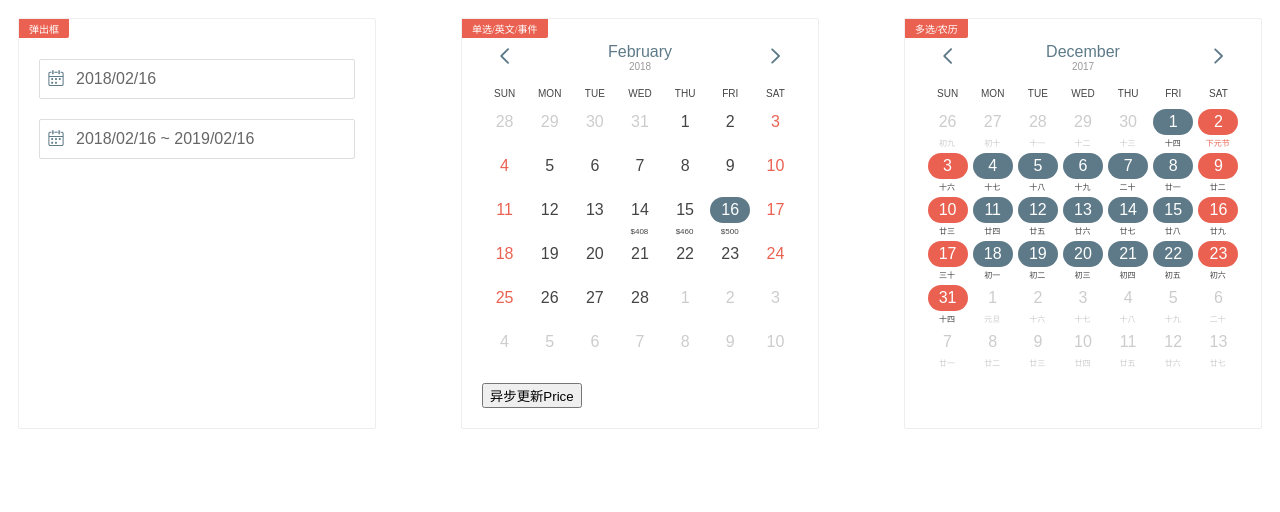
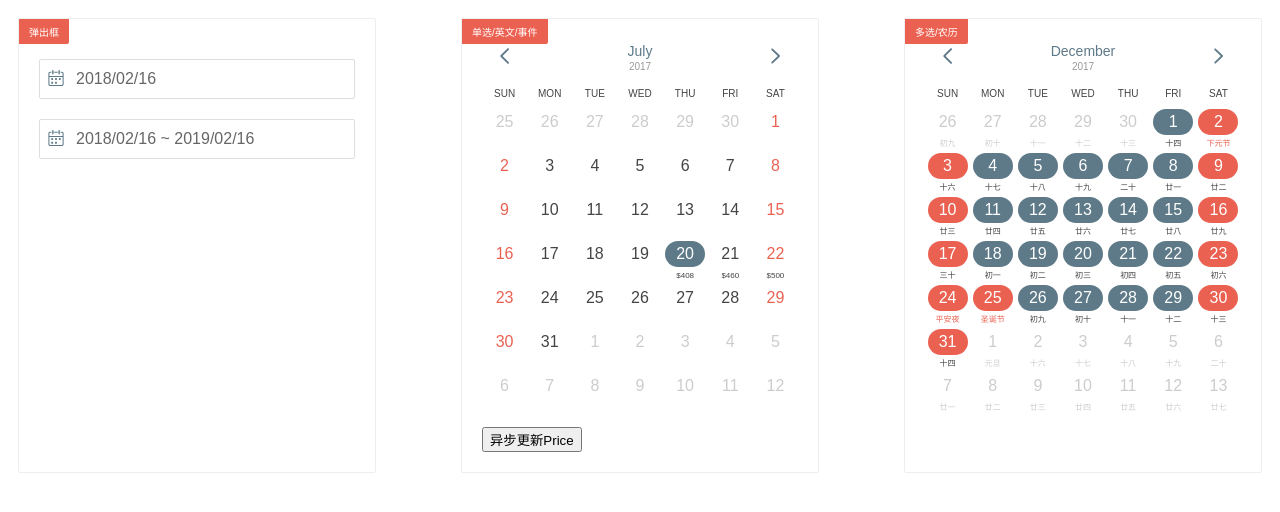
Before and after one commit to jinzhe/vue-calendar, a Vue app: page / in a window 1280 px wide. Shown: the top 512 px of the page. Built offline with nearby package versions, Linux system fonts and the light colour scheme.

Commit message:
Fixed some bugs
1.Fixed in windows css bug.

2.Fixed some date no display.

```diff
--- a/src/app.vue
+++ b/src/app.vue
@@ -50,12 +50,14 @@ export default {
     data(){
         return {
             calendar1:{
-                value:[2018,2,16], //默认日期
+                value:[2017,7,20], //默认日期
                 // lunar:true, //显示农历
                 weeks:['Sun', 'Mon', 'Tue', 'Wed', 'Thu', 'Fri', 'Sat'],
                 months:['January', 'February', 'March', 'April', 'May', 'June', 'July', 'August', 'September', 'October', 'November', 'December'],
                 events:{
-                    '2018-2-14':'$408','2018-2-15':'$460','2018-2-16':'$500',
+                    '2017-7-20':'$408',
+                    '2017-7-21':'$460',
+                    '2017-7-22':'$500',
                 },
                 select(value){
                     console.log(value.toString());
@@ -122,9 +124,9 @@ export default {
         },
         changeEvents(){
             this.calendar1.events={
-                '2018-2-14':'$'+(Math.random()*1000>>0),
-                '2018-2-15':'$'+(Math.random()*1000>>0),
-                '2018-2-16':'$'+(Math.random()*1000>>0),
+                '2017-7-20':'$'+(Math.random()*1000>>0),
+                '2017-7-21':'$'+(Math.random()*1000>>0),
+                '2017-7-22':'$'+(Math.random()*1000>>0),
             }
         }
     }
@@ -162,7 +164,8 @@ export default {
     position: absolute;
     left:0px;
     top:0px;
-    padding:2px 10px;
+    padding:5px 10px;
+    font-family: "PingFang SC","Hiragino Sans GB","STHeiti","Microsoft YaHei","WenQuanYi Micro Hei",sans-serif;
     font-size:10px;
     border-radius:0 0 2px 0;
     background:#ea6151;
--- a/src/calendar.vue
+++ b/src/calendar.vue
@@ -286,8 +286,8 @@ export default {
                         temp[line].push(options)
                     }
                 }
-                // 最后一行
-                if (day == 6 && line<4) {
+                // 到周六换行
+                if (day == 6 && i < lastDateOfMonth) {
                     line++
                 }else if (i == lastDateOfMonth) {
                     // line++
@@ -301,21 +301,25 @@ export default {
                         ))
                         k++
                     }
+                    // 下个月除了补充的前几天开始的日期
                     nextMonthPushDays=k
                 }
             } //end for
 
             // console.log(this.year+"/"+this.month+"/"+this.day+":"+line)
             // 补充第六行让视觉稳定
-            if(line<5 && nextMonthPushDays>0){
-                line++
-                temp[line] = []
-                for (let d=nextMonthPushDays; d <= nextMonthPushDays+6; d++) {
-                    temp[line].push(Object.assign(
-                        {day: d,disabled: true},
-                        this.getLunarInfo(this.computedNextYear(),this.computedNextMonth(true),d),
-                        this.getEvents(this.computedNextYear(),this.computedNextMonth(true),d),
-                    ))
+            if(line<=6 && nextMonthPushDays>0){
+                // console.log({nextMonthPushDays:nextMonthPushDays,line:line})
+                for (let i = line+1; i<=6; i++) {
+                    temp[i] = []
+                    let start=nextMonthPushDays+(i-line-1)*7
+                    for (let d=start; d <= start+6; d++) {
+                        temp[i].push(Object.assign(
+                            {day: d,disabled: true},
+                            this.getLunarInfo(this.computedNextYear(),this.computedNextMonth(true),d),
+                            this.getEvents(this.computedNextYear(),this.computedNextMonth(true),d),
+                        ))
+                    }
                 }
             }
             this.days = temp
@@ -540,8 +544,10 @@ export default {
 }
 .calendar-info>div.month .month-inner>span{
     display: block;
+    font-size: 14px;
     height:20px;
     width:100px;
+    overflow: hidden;
     text-align: center;
 }
 .calendar-info>div.year{
@@ -617,7 +623,7 @@ export default {
     position: absolute;
     top:28px;
     left:0;
-    width:40px;
+    right:0;
     text-align: center;
 
     padding:2px;
```
